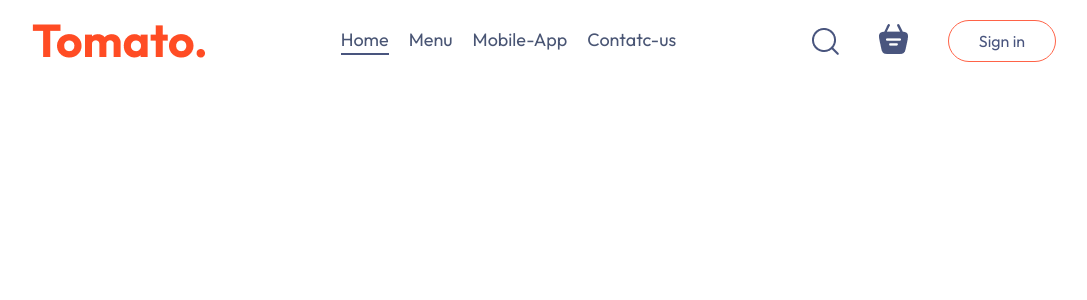
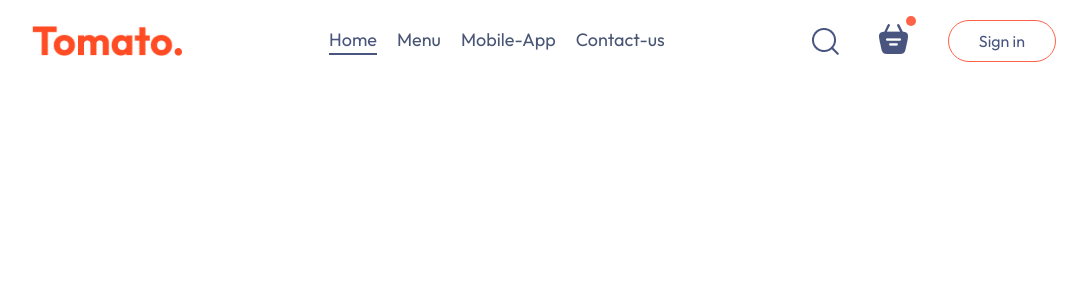
Before and after one commit to sandun7787/Orange-Food-Delivery-Website, a React (Vite) app in the folder Frontend/: page / in a window 1280 px wide. Shown: the top 300 px of the page, without its empty margins (96-1183 px from the left). Built offline with nearby package versions, Linux system fonts and the light colour scheme.

Commit message:
update-the-nav-bar

```diff
--- a/Frontend/src/Components/NavBar/NavBar.css
+++ b/Frontend/src/Components/NavBar/NavBar.css
@@ -1,44 +1,63 @@
-.navbar{
+.navbar {
     padding: 20px 0px;
     display: flex;
-    justify-content:space-between ;
+    justify-content: space-between;
     align-items: center;
   }
 
-.navbar.logo{
-    width:150px ;
+  .navbar .logo {
+    width: 150px;
   }
 
-.navbar-menu{
+  .navbar-menu {
     display: flex;
     list-style: none;
     gap: 20px;
-    color:#495574 ;
+    color: #495574;
     font-size: 18px;
   }
 
-.navbar-right{
+  .navbar-menu li {
+    cursor: pointer;
+    transition: color 0.3s, border-bottom 0.3s;
+  }
+
+  .navbar-menu li.active {
+    padding-bottom: 2px;
+    border-bottom: 2px solid #49557e;
+    color: #49557e;
+  }
+
+  .navbar-right {
     display: flex;
     align-items: center;
     gap: 40px;
-
   }
 
-.navbar button{
+  .navbar button {
     background: transparent;
-    font-size: 16px ;
+    font-size: 16px;
     color: #49557e;
     border: 1px solid tomato;
     padding: 10px 30px;
     border-radius: 50px;
-    transition: 0.3s;
-
+    transition: background-color 0.3s;
   }
 
-.navbar button:hover{
-    background-color:#fff4f2;
+  .navbar button:hover {
+    background-color: #fff4f2;
   }
-.navbar .active{
-    padding-bottom: 2px;
-    border-bottom: 2px solid #49557e;
+
+  .navbar-search-icon{
+    position: relative;
   }
+
+  .navbar-search-icon .dot{
+    position: absolute;
+    min-width: 10px;
+    min-height: 10px;
+    background-color: tomato;
+    border-radius: 5px;
+    top: -8px;
+    right: -8px;
+  }
--- a/Frontend/src/Components/NavBar/NavBar.jsx
+++ b/Frontend/src/Components/NavBar/NavBar.jsx
@@ -1,29 +1,28 @@
-import React, { useState } from 'react'
-import './NavBar.css'
-import {assets} from '../../assets/assets'
+import React, { useState } from 'react';
+import './NavBar.css';
+import { assets } from '../../assets/assets';
 
 const NavBar = () => {
-  const[menu,setMenu]=useState("home");
+  const [menu, setMenu] = useState("home");
   return (
-    <div className='navbar'>
-      <img src={assets.logo} alt="" className="logo" />
+    <div className="navbar">
+      <img src={assets.logo} alt="Logo" className="logo" />
       <ul className="navbar-menu">
-        <li className={menu === "home"? "active":""}>Home</li>
-        <li className={menu ==="Menu"?"active":""}>Menu</li>
-        <li className={menu ==="Mobile App"? "active":""}>Mobile-App</li>
-        <li className={menu ==="Contact-us"? "active":""}>Contatc-us</li>
+        <li onClick={() => setMenu("home")} className={menu === "home" ? "active" : ""}>Home</li>
+        <li onClick={() => setMenu("menu")} className={menu === "menu" ? "active" : ""}>Menu</li>
+        <li onClick={() => setMenu("mobile app")} className={menu === "mobile app" ? "active" : ""}>Mobile-App</li>
+        <li onClick={() => setMenu("contact-us")} className={menu === "contact-us" ? "active" : ""}>Contact-us</li>
       </ul>
       <div className="navbar-right">
-        <img src={assets.search_icon} alt="" />
+        <img src={assets.search_icon} alt="Search Icon" />
         <div className="navbar-search-icon">
-          <img src={assets.basket_icon} alt="" />
-          <div className='dot'></div>
+          <img src={assets.basket_icon} alt="Basket Icon" />
+          <div className="dot"></div>
         </div>
-        <button>Sign in
-        </button>
+        <button>Sign in</button>
       </div>
     </div>
-  )
-}
+  );
+};
 
-export default NavBar
+export default NavBar;
```
Lines whose indentation alone changed are shown as unchanged.
